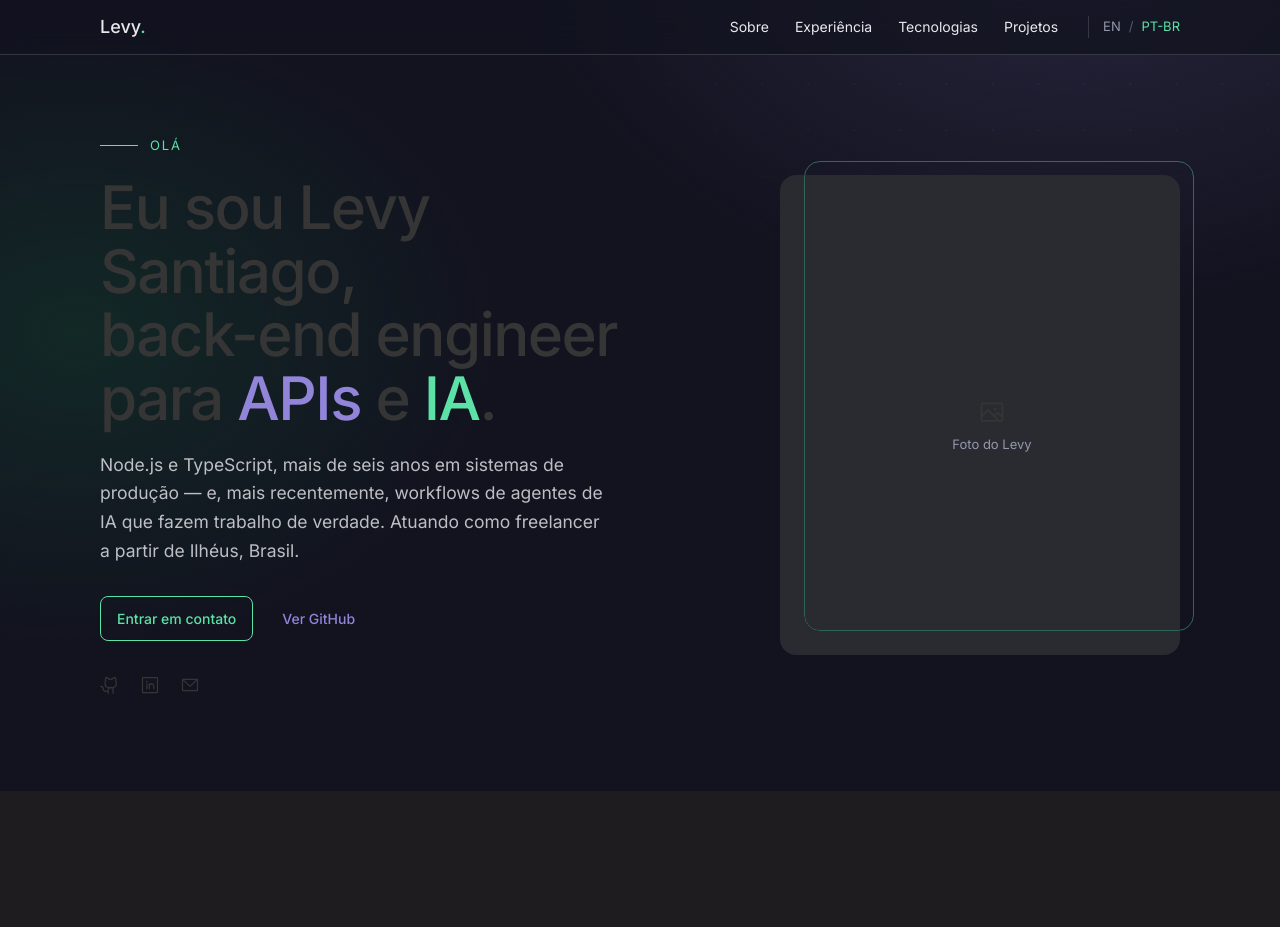
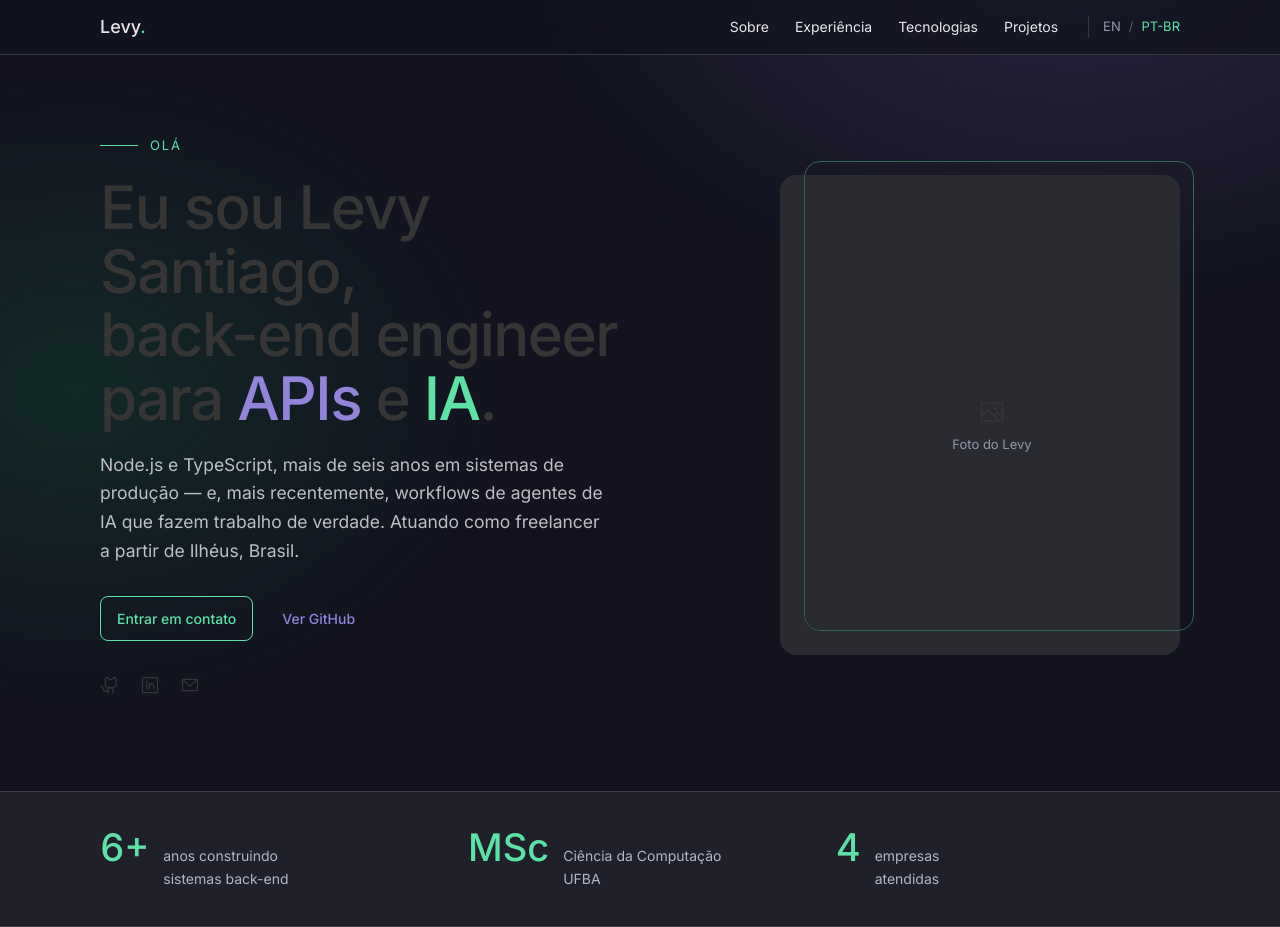
Before and after one commit to levysantiago/personal-page, a React (Create React App) app: page / in a window 1280 px wide. Before the commit the page ends 800 px from the top, so only its background shows below. Built offline with nearby package versions, Linux system fonts and the light colour scheme.

Commit message:
feat: add StatStrip section to homepage v2

```diff
--- a/src/pages/HomePageV2/index.tsx
+++ b/src/pages/HomePageV2/index.tsx
@@ -2,6 +2,7 @@ import * as React from "react";
 import NocturneTheme from "components/NocturneTheme";
 import NavbarV2 from "components/NavbarV2";
 import Hero from "pages/sections-v2/Hero";
+import StatStrip from "pages/sections-v2/StatStrip";
 import { Content, Mesh, Page } from "./styles";
 
 const HomePageV2: React.FC = () => {
@@ -12,6 +13,7 @@ const HomePageV2: React.FC = () => {
         <Content>
           <NavbarV2 />
           <Hero />
+          <StatStrip />
         </Content>
       </Page>
     </NocturneTheme>
--- /dev/null
+++ b/src/pages/sections-v2/StatStrip/content/en.ts
@@ -0,0 +1,7 @@
+export const en = {
+  stats: [
+    { value: "6+", labelLine1: "years building", labelLine2: "back-end systems" },
+    { value: "MSc", labelLine1: "Computer Science", labelLine2: "UFBA" },
+    { value: "4", labelLine1: "companies", labelLine2: "shipped for" },
+  ],
+};
--- /dev/null
+++ b/src/pages/sections-v2/StatStrip/content/index.ts
@@ -0,0 +1,4 @@
+import { en } from "./en";
+import { pt } from "./pt";
+
+export const content = { en, pt };
--- /dev/null
+++ b/src/pages/sections-v2/StatStrip/content/pt.ts
@@ -0,0 +1,7 @@
+export const pt = {
+  stats: [
+    { value: "6+", labelLine1: "anos construindo", labelLine2: "sistemas back-end" },
+    { value: "MSc", labelLine1: "Ciência da Computação", labelLine2: "UFBA" },
+    { value: "4", labelLine1: "empresas", labelLine2: "atendidas" },
+  ],
+};
--- /dev/null
+++ b/src/pages/sections-v2/StatStrip/index.tsx
@@ -0,0 +1,28 @@
+import * as React from "react";
+import { useLanguage } from "components/contexts/LanguageContext";
+import { content } from "./content";
+import { Inner, Label, Section, Stat, Value } from "./styles";
+
+const StatStrip: React.FC = () => {
+  const { lang } = useLanguage();
+  const c = content[lang];
+
+  return (
+    <Section>
+      <Inner>
+        {c.stats.map((stat) => (
+          <Stat key={stat.value + stat.labelLine1}>
+            <Value>{stat.value}</Value>
+            <Label>
+              {stat.labelLine1}
+              <br />
+              {stat.labelLine2}
+            </Label>
+          </Stat>
+        ))}
+      </Inner>
+    </Section>
+  );
+};
+
+export default StatStrip;
--- /dev/null
+++ b/src/pages/sections-v2/StatStrip/styles.tsx
@@ -0,0 +1,54 @@
+import styled, { css } from "styled-components";
+import { INocturneTheme } from "components/NocturneTheme";
+
+interface IProps {
+  theme: INocturneTheme;
+}
+
+export const Section = styled.section(
+  (props: IProps) => css`
+    border-top: 1px solid
+      color-mix(in srgb, ${props.theme.colors.text} 16%, transparent);
+    border-bottom: 1px solid
+      color-mix(in srgb, ${props.theme.colors.text} 16%, transparent);
+    background: color-mix(in srgb, ${props.theme.colors.neutralRamp[900]} 60%, transparent);
+  `
+);
+
+export const Inner = styled.div`
+  max-width: 1080px;
+  margin: 0 auto;
+  padding: 36px 24px;
+  display: grid;
+  grid-template-columns: repeat(3, 1fr);
+  gap: 24px;
+
+  @media (max-width: 640px) {
+    grid-template-columns: 1fr;
+    gap: 20px;
+  }
+`;
+
+export const Stat = styled.div`
+  display: flex;
+  align-items: baseline;
+  gap: 14px;
+`;
+
+export const Value = styled.span(
+  (props: IProps) => css`
+    font-family: ${props.theme.fonts.heading};
+    font-weight: 500;
+    font-size: 38px;
+    line-height: 1;
+    color: ${props.theme.colors.green};
+    font-feature-settings: "tnum" 1;
+  `
+);
+
+export const Label = styled.span(
+  (props: IProps) => css`
+    font-size: 14px;
+    color: ${props.theme.colors.neutralRamp[400]};
+  `
+);
```
